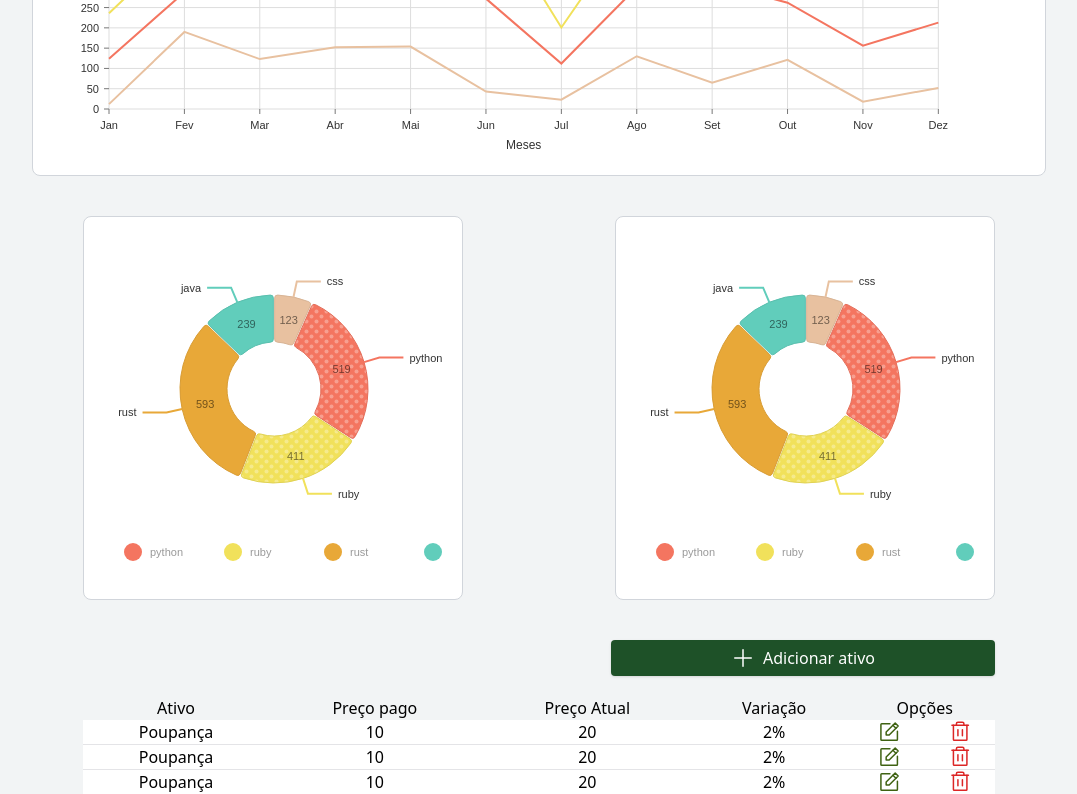
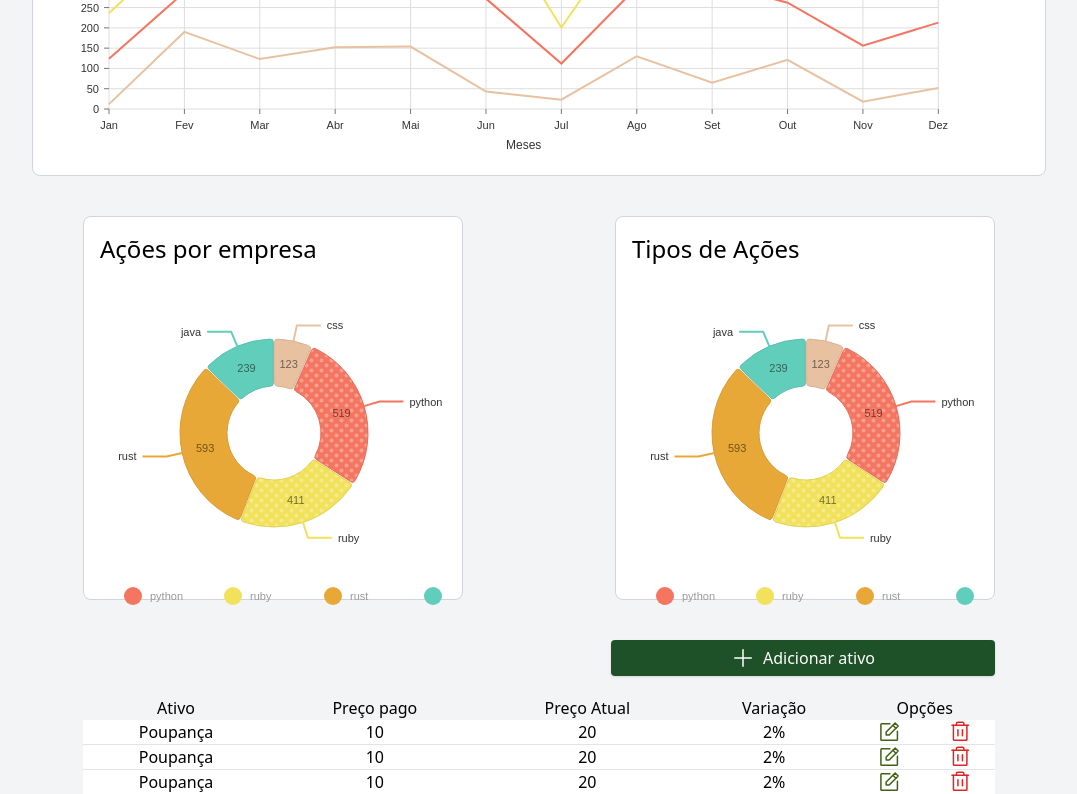
Before and after one commit to robsonvasquez/Carteira_de_Invertimento, a React (Vite) app in the folder investment-wallet-web/: page / in a window 1280 px wide. Shown: the part 622-1416 px from the top of the page, without its empty margins (101-1178 px from the left). Built offline with nearby package versions, Linux system fonts and the light colour scheme.

Commit message:
Update: Text Card Active

```diff
--- a/investment-wallet-web/src/components/CardActive.tsx
+++ b/investment-wallet-web/src/components/CardActive.tsx
@@ -1,6 +1,10 @@
 import PieGraph from "./Graphs/PieGraph";
 
-export default function CardActive(){
+interface CardActive{
+  text: string
+}
+
+export default function CardActive(props: CardActive){
 
   const data = [
     {
@@ -36,7 +40,8 @@ export default function CardActive(){
   ]
 
   return (
-    <div className="w-5/12 h-96 my-5 p-4 flex bg-white border border-gray-300 rounded-lg">
+    <div className="w-5/12 h-96 my-5 p-4 flex flex-col bg-white border border-gray-300 rounded-lg">
+      <h1 className="mb-3 text-2xl">{props.text}</h1>
       <PieGraph data={data}/>
     </div>
   );
--- a/investment-wallet-web/src/pages/Home.tsx
+++ b/investment-wallet-web/src/pages/Home.tsx
@@ -53,8 +53,8 @@ export default function Home(){
         <CardResume/>
         <CardGraph/>
         <div className="flex w-3/4 justify-between items-center">
-          <CardActive/>
-          <CardActive/>
+          <CardActive text="Ações por empresa"/>
+          <CardActive text="Tipos de Ações"/>
         </div>
         <div className="w-9/12 mt-5 justify-center flex">
           <Table header={header} list={l}/>
```
